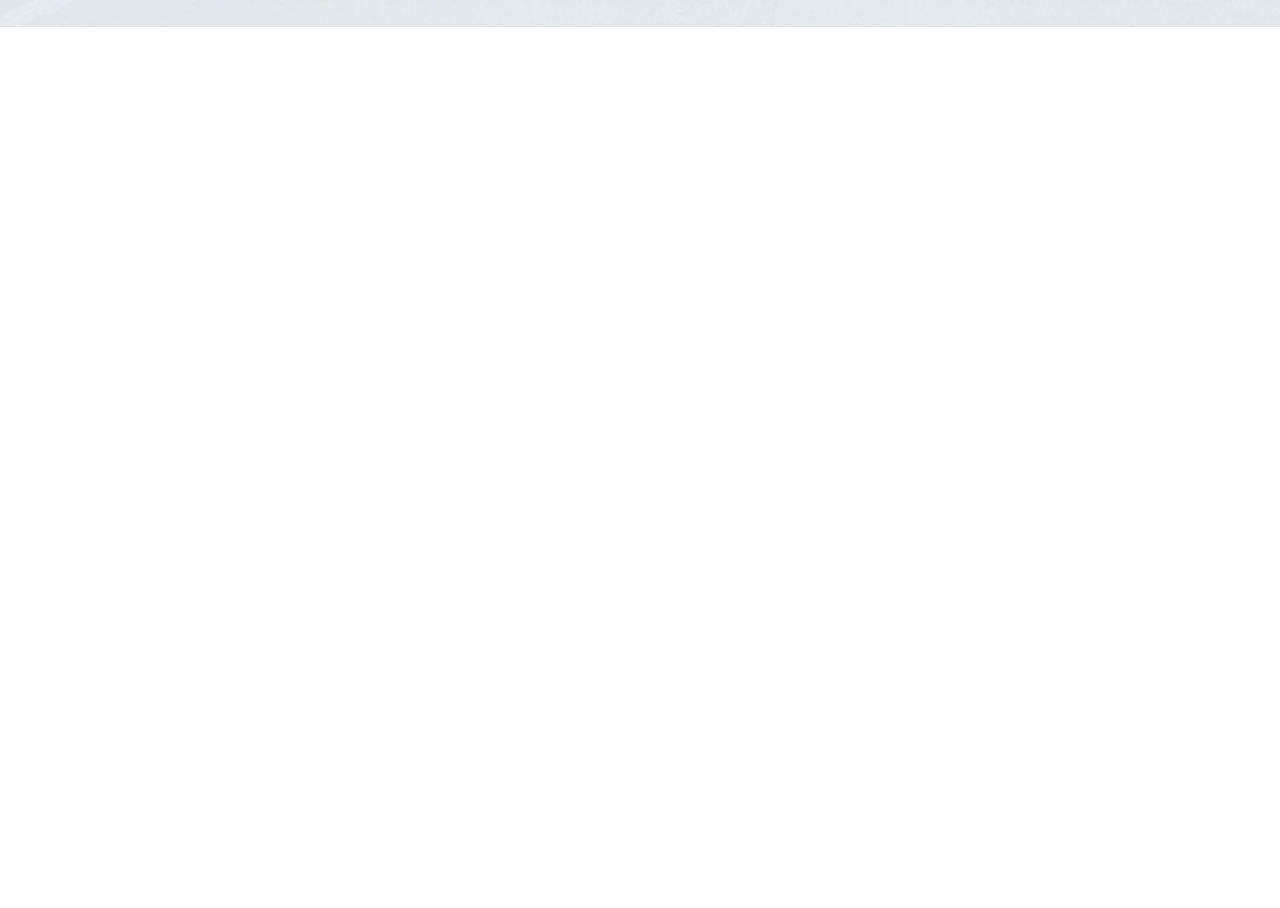
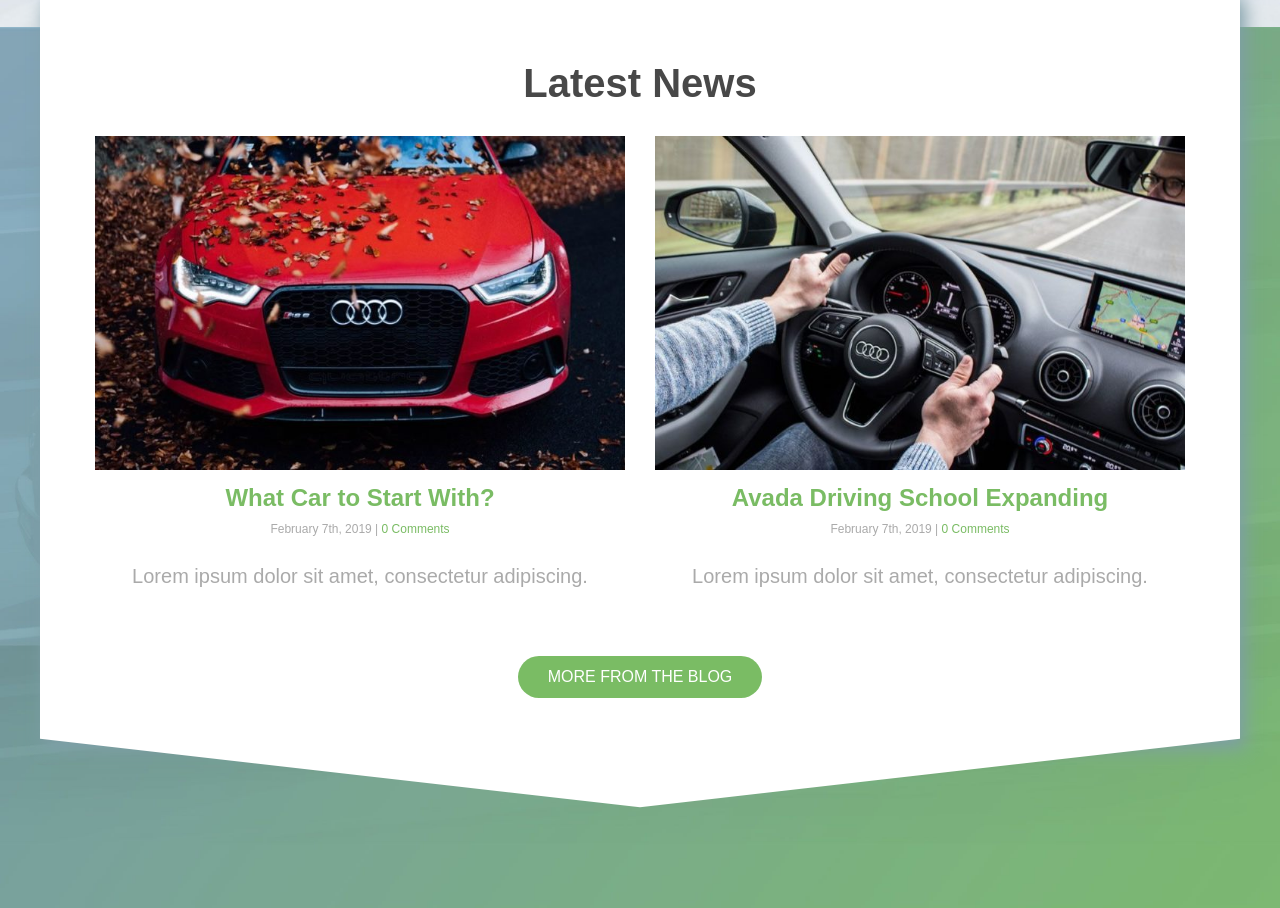
Before and after one commit to 25Simone/proj-html-vuejs, a Vue app: page / in a window 1280 px wide. Shown: the part 4180-5088 px from the top of the page. Before the commit the page ends 4207 px from the top, so only its background shows below. Built offline with nearby package versions, Linux system fonts and the light colour scheme.

Commit message:
blog news section done

```diff
--- a/src/App.vue
+++ b/src/App.vue
@@ -9,6 +9,9 @@
       <analytic-section id="analytic-section" :items="statistics" />
       <instructors-box id="istructors-container" :cards="istructorsList" />
       <testimonials-app :testimonials="testimonialsList" />
+      <div id="latest-news-bg">
+          <latest-news id="latest-news-content"/>
+      </div>
   </div>
 </template>
 
@@ -22,6 +25,7 @@ import CoursesSection from './components/CoursesSection.vue'
 import AnalyticSection from './components/AnalyticSection.vue'
 import InstructorsBox from './components/IstructorsBox.vue'
 import TestimonialsApp from './components/TestimonialsApp.vue'
+import LatestNews from './components/LatestNews.vue'
 
 export default {
   name: 'App',
@@ -35,6 +39,7 @@ export default {
     AnalyticSection,
     InstructorsBox,
     TestimonialsApp,
+    LatestNews,
   },
   data() {
       return{
@@ -191,4 +196,13 @@ export default {
     position: relative;
     bottom: -150px;
 }
+#latest-news-bg{
+    background: url('./assets/images/latestnews-background.jpg');
+    background-size: cover;
+    padding-bottom: 60px;
+    #latest-news-content{
+        position: relative;
+        top: -40px;
+    }
+}
 </style>
--- /dev/null
+++ b/src/components/LatestNews.vue
@@ -0,0 +1,92 @@
+<template>
+    <div>
+        <!-- LATEST NEWS -->
+        <div class="container">
+            <div class="row">
+                <h1 class="title">Latest News</h1>
+                <div class="posts">
+                    <div>
+                        <img class="img-fluid" src="@/assets/images/blog-choosecar-700x441.jpg" alt="post image">
+                        <h2 class="post-title">What Car to Start With?</h2>
+                        <div class="post-date">February 7th, 2019 | <span>0 Comments</span> </div>
+                        <p class="subtitle">Lorem ipsum dolor sit amet, consectetur adipiscing.</p>
+                    </div>
+                    <div>
+                        <img class="img-fluid" src="@/assets/images/blogpost-10and2-700x441.jpg" alt="post image">
+                        <h2 class="post-title">Avada Driving School Expanding</h2>
+                        <div class="post-date">February 7th, 2019 | <span>0 Comments</span> </div>
+                        <p class="subtitle">Lorem ipsum dolor sit amet, consectetur adipiscing.</p>
+                    </div>
+                </div>
+                <div class="button_1">MORE FROM THE BLOG</div>
+            </div>
+        </div>
+        <!-- TRIANGLE  SVG -->
+        <span class="svg-container">
+            <svg class="template-svg" xmlns="http://www.w3.org/2000/svg" version="1.1" viewBox="0 0 100 100" preserveAspectRatio="none" style="fill:#fff;padding:0;"><path d="M-1 -1 L50 99 L101 -1 Z"></path></svg>
+        </span>
+    </div>
+</template>
+
+<script>
+export default {
+
+}
+</script>
+
+<style lang="scss" scoped>
+@import '@/style/variables.scss';
+
+.container{
+    border-top: 4px solid $blue-color;
+    border-radius: 10px 10px 0 0;
+    background: #fff;
+    padding: 40px;
+    box-shadow: 5px 10px 18px $blue-color;
+    .row{
+        flex-direction: column;
+        align-items: center;
+        .title{
+            padding: 30px 0;
+            font-size: 40px;
+        }
+        .posts{
+            display: flex;
+            width: 100%;
+            >div{
+                width: 50%;
+                padding: 0 15px;
+                text-align: center;
+                h2{
+                    color: $green-color;
+                    padding: 10px 0;
+                }
+                .post-date{
+                    font-size: 12px;
+                    color: $tertiary-text-color;
+                    >span{
+                        color: $green-color;
+                    }
+                }
+                .subtitle{
+                    padding: 20px;
+                    font-size: 20px;
+                }
+            }
+        }
+        .button_1{
+            display: inline-block;
+            margin-top: 40px;
+        }
+    }
+}
+.svg-container{
+    display: flex;
+    justify-content: center;
+}
+.template-svg{
+    transform: rotate(360deg);
+    width: 1200px;
+    height: 70px;
+}
+</style>
```
